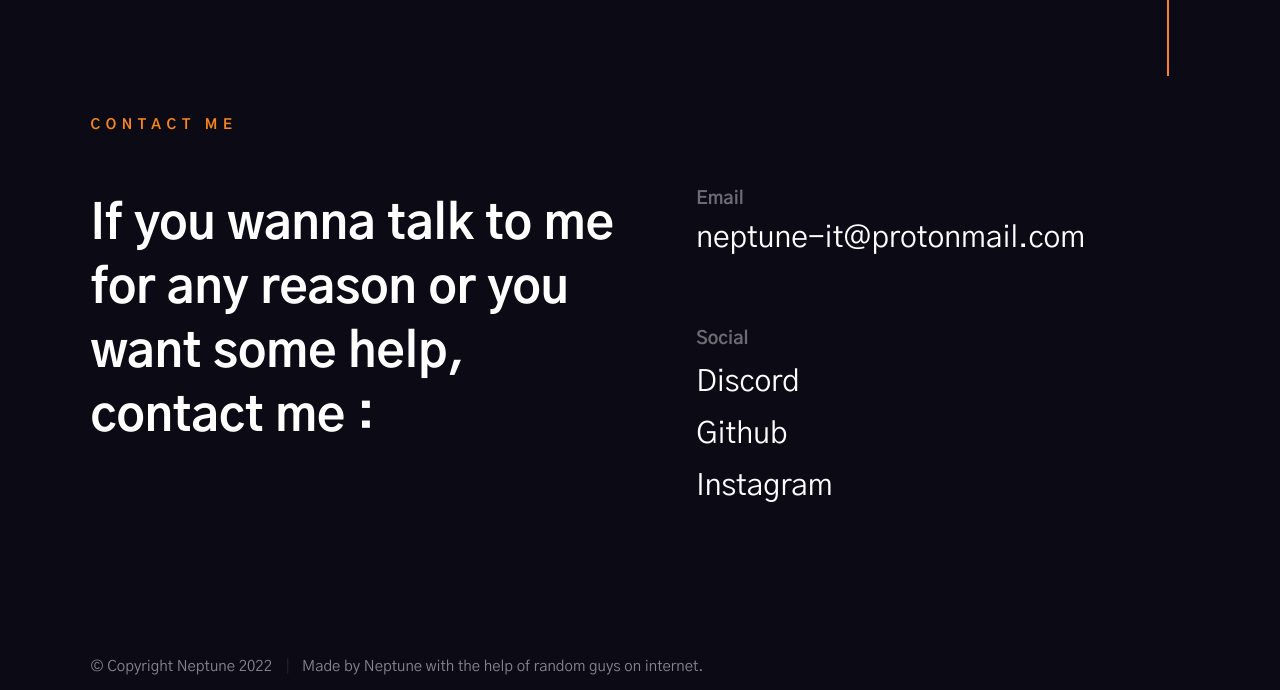
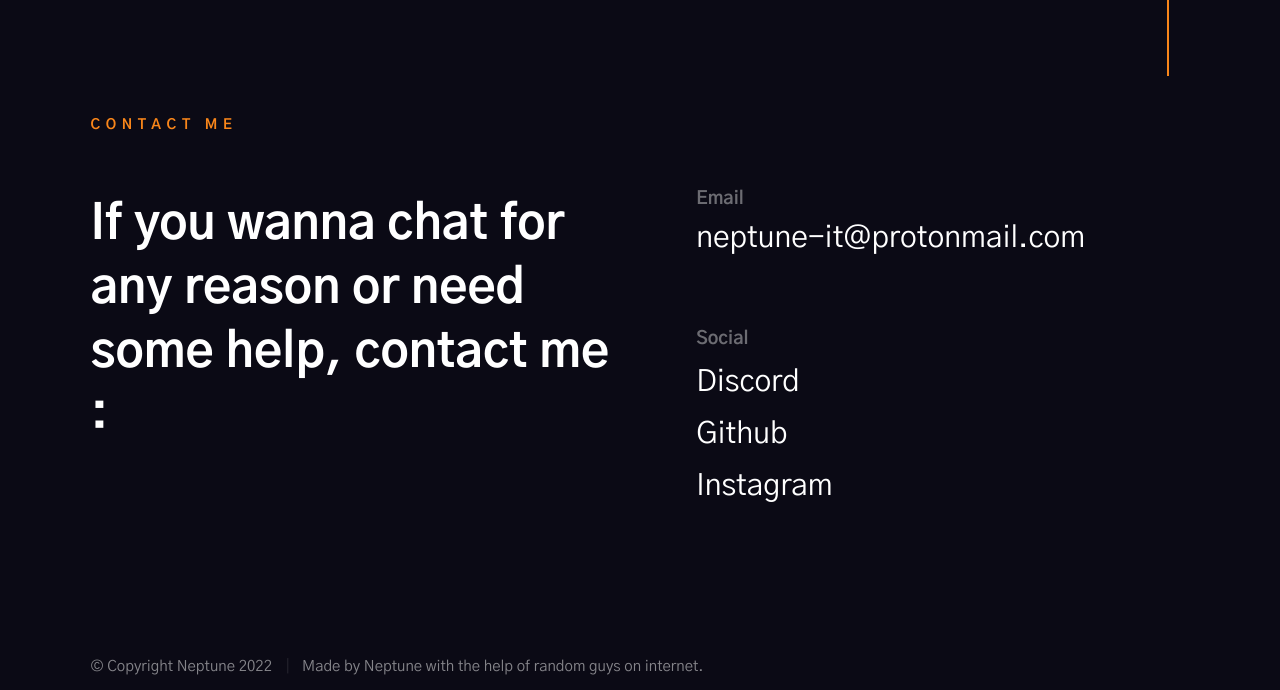
Before and after one commit to Neptune-IT/Portfolio, a PHP site: page / in a window 1280 px wide. Shown: the part 4792-5482 px from the top of the page. Run offline with PHP 8.4, Linux system fonts and the light colour scheme.

Commit message:
update [1.1.4] change 'contact me' field

```diff
--- a/app/langs/js/countries/EN.js
+++ b/app/langs/js/countries/EN.js
@@ -19,7 +19,7 @@ export const EN_MESSAGES = {
     "PROJECTS_SUBTITLE": "Discover what I’ve been working on",
 
     "CONTACTS_TITLE": "Contact me",
-    "CONTACTS_SUBTITLE": "If you wanna talk to me for any reason or you want some help, contact me :",
+    "CONTACTS_SUBTITLE": "If you wanna chat for any reason or need some help, contact me :",
 
     "FOOTER": "Made by Neptune with the help of random guys on internet."
 };
--- a/app/langs/php/countries/EN.php
+++ b/app/langs/php/countries/EN.php
@@ -24,7 +24,7 @@ interface EN {
         "PROJECTS_SUBTITLE" => "Here are my current projects :",
 
         "CONTACTS_TITLE" => "Contact me",
-        "CONTACTS_SUBTITLE" => "If you wanna talk to me for any reason or you want some help, contact me :",
+        "CONTACTS_SUBTITLE" => "If you wanna chat for any reason or need some help, contact me :",
 
         "FOOTER" => "Made by Neptune with the help of random guys on internet."
     ];
```
